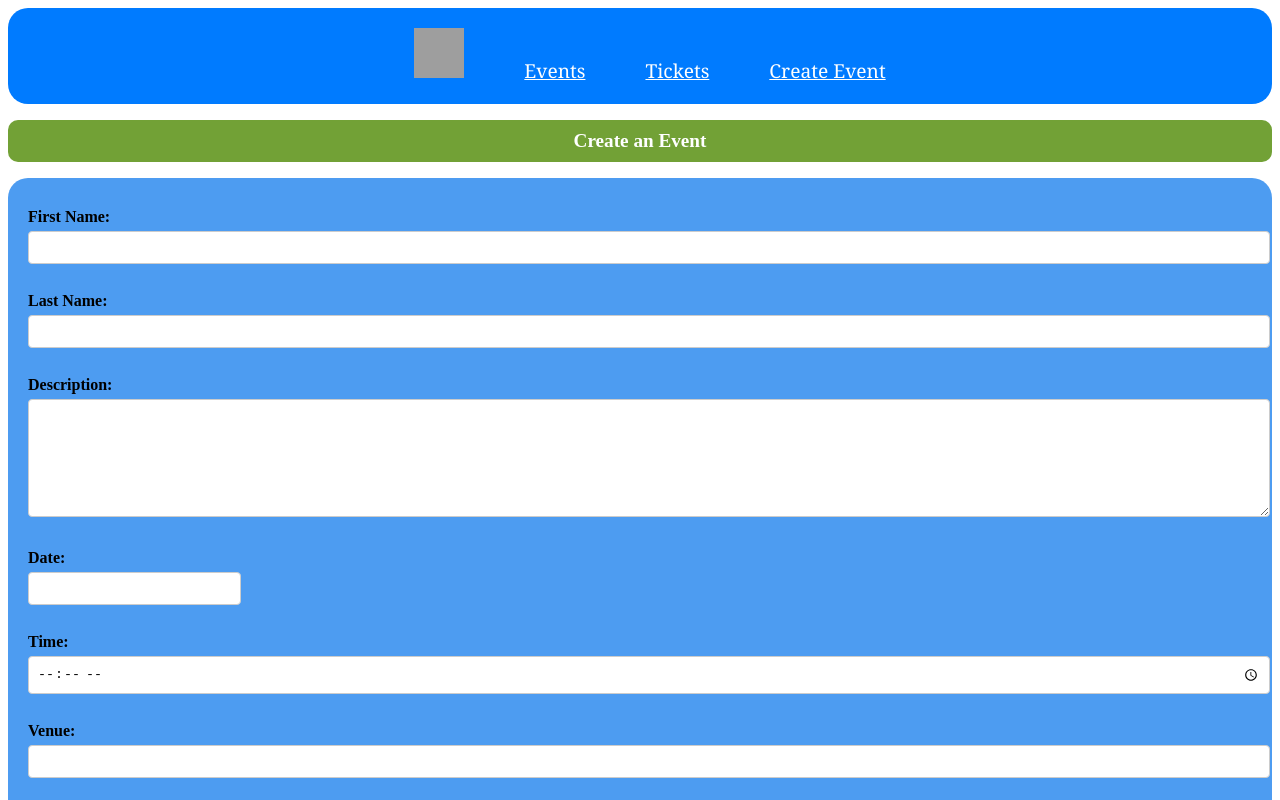
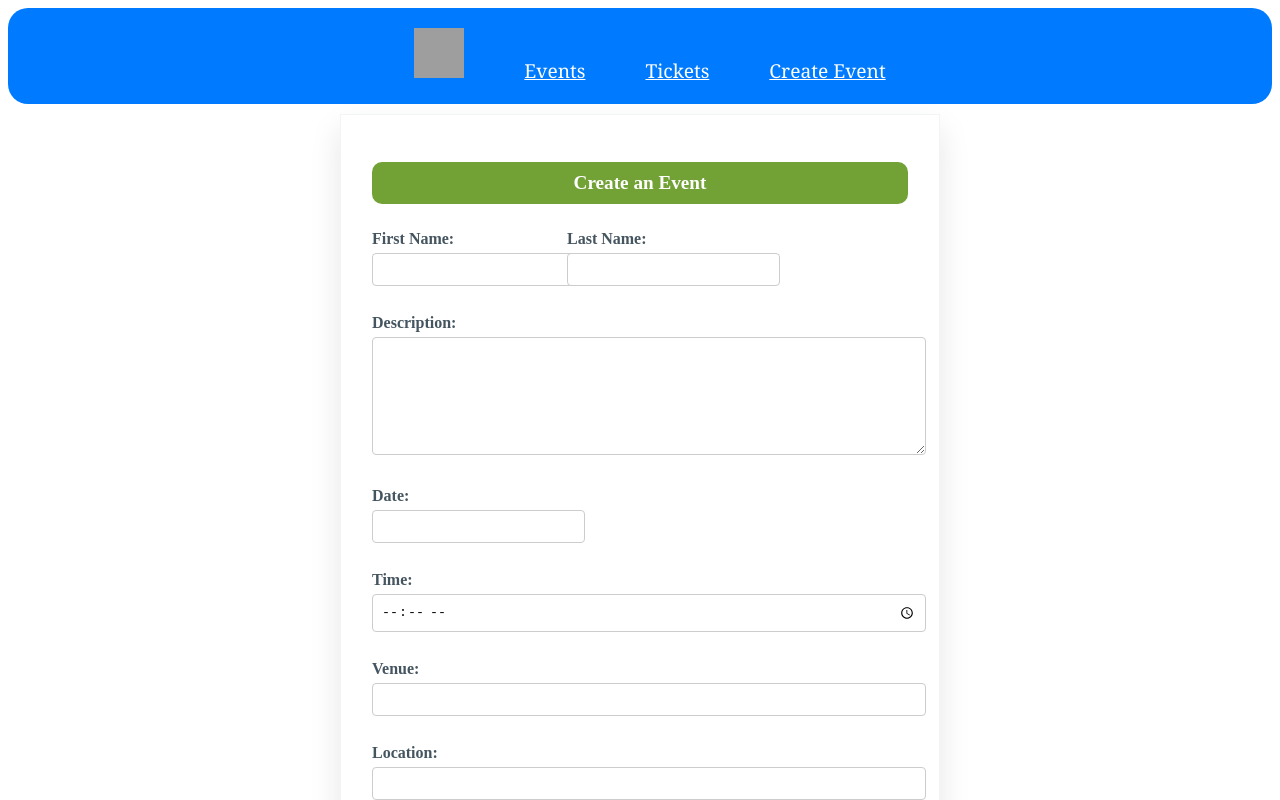
Before and after one commit to Evanny254/Safari-Ticketing-App, a React (Vite) app: page /create-event in a window 1280 px wide. Shown: the top 800 px of the page. Built offline with nearby package versions, Linux system fonts and the light colour scheme; grey boxes are pictures that could not be loaded.

Commit message:
Added Classes in EventForm

```diff
--- a/src/App.css
+++ b/src/App.css
@@ -201,6 +201,20 @@ home-container {
   border-radius: 20px;
   margin: 10px;
 }
+
+.FormBigBox {
+  width: 600px;
+  margin: 0px auto;
+  color: rgb(69, 85, 96);
+}
+.FormBox {
+  box-sizing: border-box;
+  border: 1px solid rgb(241, 245, 246);
+  background-color: rgb(255, 255, 255);
+  box-shadow: rgba(0, 0, 0, 0.1) 0px 15px 30px;
+  padding: 31px;
+  margin-bottom: 133px;
+}
 .FormHeader {
   background-color: #72a136;
   color: white;
@@ -211,10 +225,13 @@ home-container {
 }
 
 .Form {
-  background-color: #4d9cf1;
-  border-radius: 20px;
-  padding: 20px;
-  margin: 0 auto;
+  background-color: rgba(255, 255, 255, 0.842);
+  display: block;
+  margin-top: 0em;
+}
+
+.ClientName {
+  display: flex;
 }
 
 label {
--- a/src/components/EventForm.jsx
+++ b/src/components/EventForm.jsx
@@ -69,9 +69,11 @@ const EventForm = () => {
   };
 
   return (
-    <div>
+    <div className="FormBigBox">
+      <div className="FormBox">
       <h2 className="FormHeader">Create an Event</h2>
       <form className="Form" onSubmit={handleSubmit}>
+        <div className="ClientName">
       <div>
       <label>First Name:</label>
       <input
@@ -93,6 +95,7 @@ const EventForm = () => {
         required
       />
     </div>
+      </div>
       <br/>
         <div>
          <label>Description:</label>
@@ -236,6 +239,7 @@ const EventForm = () => {
 
       </form>
     </div>
+    </div>
   );
 };
 
```
